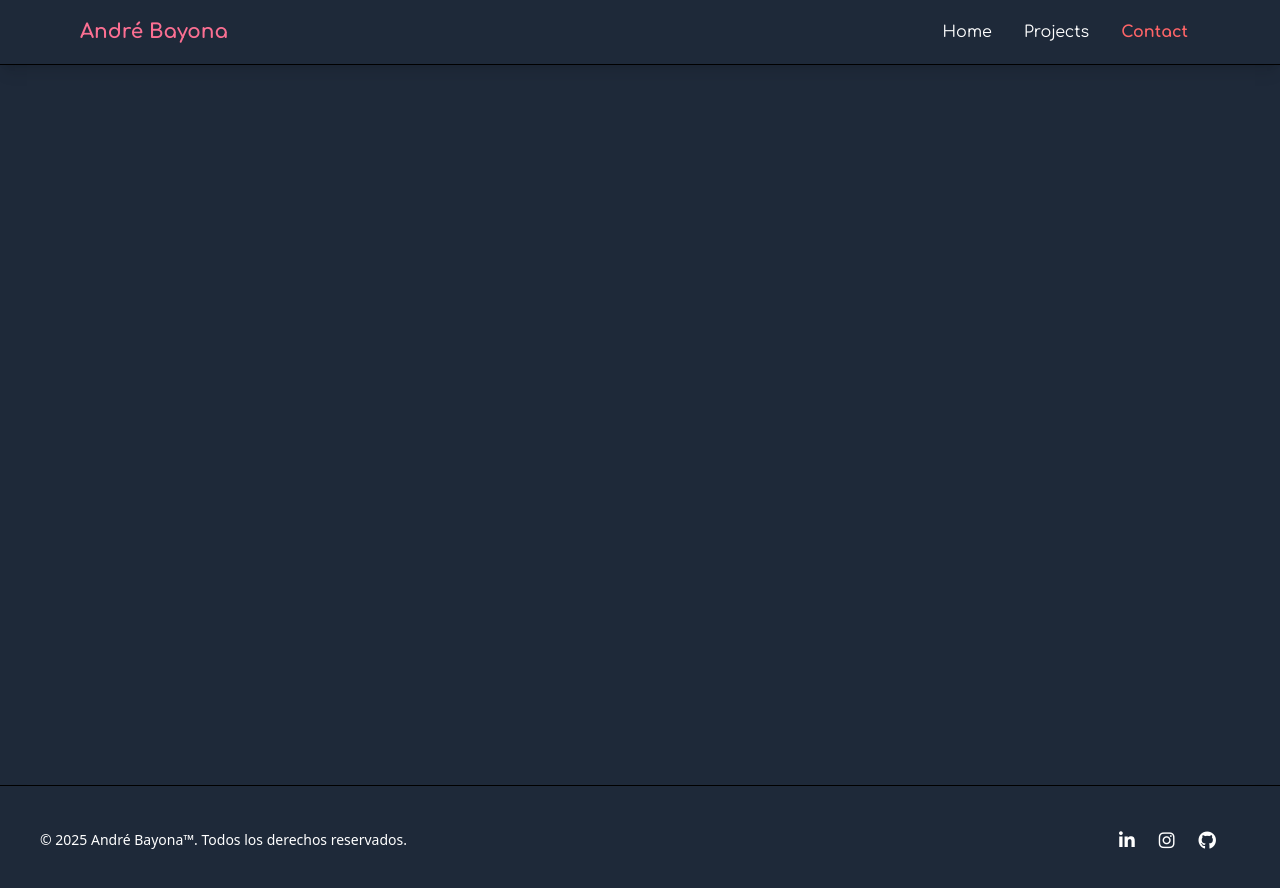
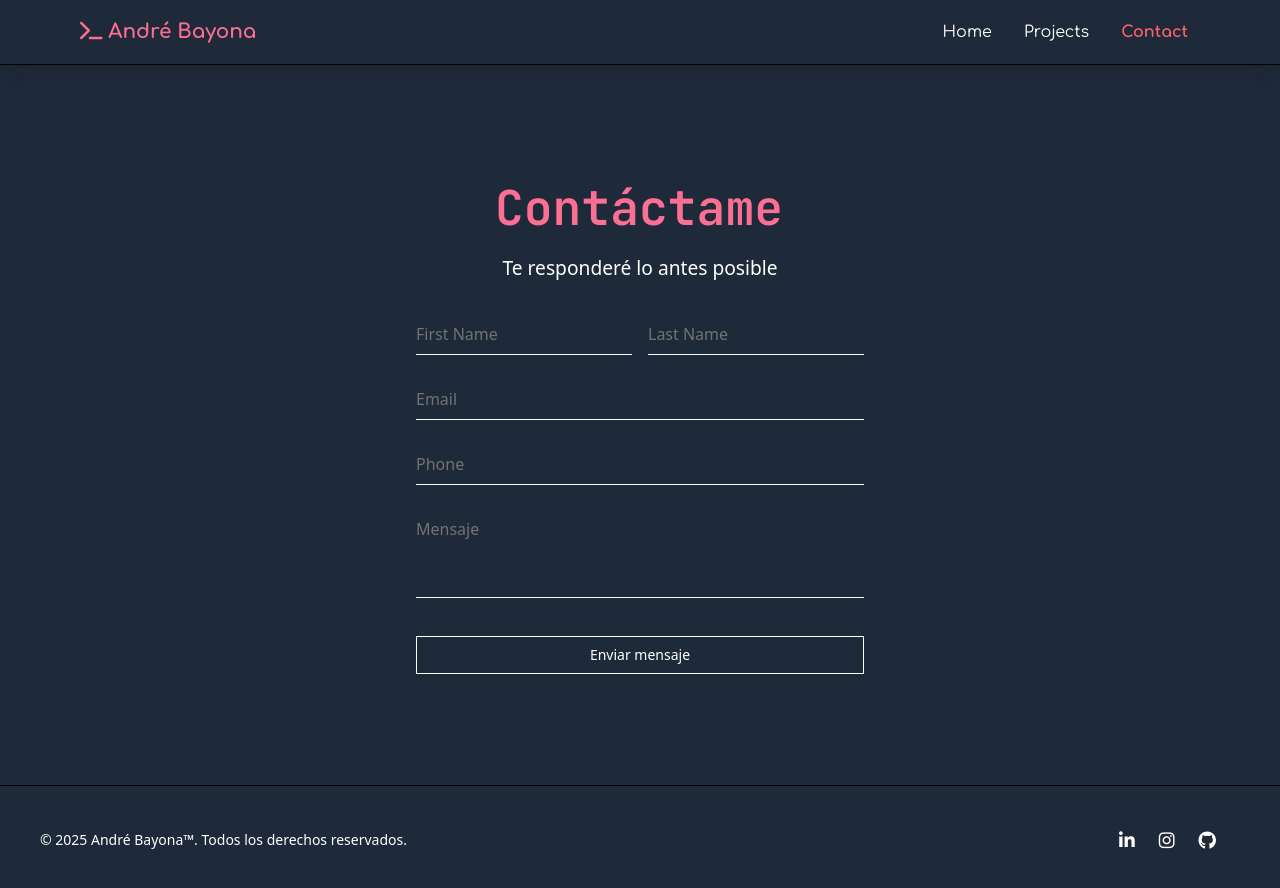
Before and after one commit to andrebm99/portfolio, a React (Vite) app: page /contact in a window 1280 px wide. Shown: the top 888 px of the page. Built offline with nearby package versions, Linux system fonts and the light colour scheme.

Commit message:
feat: contact desplegado

```diff
--- a/src/components/Header.tsx
+++ b/src/components/Header.tsx
@@ -17,7 +17,7 @@ export default function Header() {
       <nav className="max-w-6xl mx-auto px-4">
         <div className="flex h-16 items-center justify-between">
           <h1 className="text-xl font-bold" id="logo">
-            <a href="/">André Bayona</a>
+            <a href="/"><i className="fa-solid fa-terminal"></i> André Bayona </a>
           </h1>
 
           <button
--- a/src/css/projects.css
+++ b/src/css/projects.css
@@ -10,17 +10,17 @@
   grid-template-columns: repeat(3, 1fr);
 }
 
-.contenedor p{
+.contenedor p {
   font-size: 0.9em;
   color: white;
 }
 
-.tarjetas{
+.tarjetas {
   height: 620px;
   transition: transform 0.2s ease;
 }
 
-.tarjetas:hover{
+.tarjetas:hover {
   transform: scale(1.02);
 }
 
@@ -30,7 +30,7 @@
     align-items: center;
   }
 
-    .contenedor{
+  .contenedor {
     display: flex;
     margin: auto;
     padding: 10px 15px;
@@ -38,5 +38,10 @@
     flex-direction: column;
     grid-template-columns: 1fr;
     gap: 20px;
+    min-height: 100vh;
+  }
+
+  .tarjetas {
+    height: 700px;
   }
 }
--- a/src/pages/Contact.tsx
+++ b/src/pages/Contact.tsx
@@ -1,9 +1,129 @@
+import React, { useState } from "react";
 
+export default function Contact() {
+  {
+    /* Conexión con el backend */
+  }
+  {/*
+    - form: contiene los valores actuales del formulario
+    - setForm: sirve para actualizar esos valores
+    */}
+  const [form, setForm] = useState({
+    first_name: "",
+    last_name: "",
+    email: "",
+    phone: "",
+    message: "",
+  });
 
-export default function Contact(){
-    return(
-        <section className="caja">
+  {
+    /* Si usamos varios tipos de inputs debemos agregar lo siguiente
+    - e: React.ChangeEvent<HTMLInputElement | HTMLSelectElement | HTMLTextAreaElement> */
+  }
+  const handleChange = (e: React.ChangeEvent<HTMLInputElement | HTMLTextAreaElement>) =>{
+    const { name, value } = e.target;
+    setForm({ ...form, [name]: value });
+  }
 
-        </section>
-    )
+  const handleSubmit = async (e: React.FormEvent<HTMLFormElement>) => {
+    e.preventDefault();
+    try{
+        const response = await fetch("https://c714o7k439.execute-api.us-east-1.amazonaws.com/contact", {
+            method: "POST",
+            headers: {
+                "Content-Type": "application/json"
+            },
+            body: JSON.stringify(form),
+        });
+
+        if(!response.ok) throw new Error("Error al enviar mensaje.");
+
+        alert("El mensaje fue enviado correctamente.");
+        setForm({
+            first_name: "",
+            last_name: "",
+            email: "",
+            phone: "",
+            message: ""
+        });
+    } catch(error){
+        alert("Error al enviar el mensaje!.");
+    }
+  }
+
+  return (
+    <section className="caja min-h-screen flex items-center justify-center px-6">
+      <form onSubmit={handleSubmit} className="w-full max-w-md space-y-8">
+        {/* Title */}
+        <div className="text-center">
+          <h2 className="text-2xl font-semibold text-white">Contáctame</h2>
+          <p className="mt-2 text-sm text-neutral-400">
+            Te responderé lo antes posible
+          </p>
+        </div>
+
+        {/* Inputs */}
+        <div className="space-y-6">
+          <div className="grid grid-cols-1 md:grid-cols-2 gap-4">
+            {/*
+                - Esta es la forma correcta de dividir los dos campos con tailwind css
+                - utilizamos grid.
+            */}
+            <input
+              type="text"
+              name="first_name"
+              placeholder="First Name"
+              value={form.first_name}
+              onChange={handleChange}
+              className="w-full bg-transparent border-b border-neutral-50 py-2 text-white placeholder-neutral-500 focus:border-white focus:outline-none transition"
+            />
+
+            <input
+              type="text"
+              name="last_name"
+              placeholder="Last Name"
+              value={form.last_name}
+              onChange={handleChange}
+              className="w-full bg-transparent border-b border-neutral-50 py-2 text-white placeholder-neutral-500 focus:border-white focus:outline-none transition"
+            />
+          </div>
+
+          <input
+            type="email"
+            name="email"
+            placeholder="Email"
+            value={form.email}
+            onChange={handleChange}
+            className="w-full bg-transparent border-b border-neutral-50 py-2 text-white placeholder-neutral-500 focus:border-white focus:outline-none transition"
+          />
+
+          <input
+            type="tel"
+            name="phone"
+            placeholder="Phone"
+            value={form.phone}
+            onChange={handleChange}
+            className="w-full bg-transparent border-b border-neutral-50 py-2 text-white placeholder-neutral-500 focus:border-white focus:outline-none transition"
+          />
+
+          <textarea
+            rows={3}
+            name="message"
+            placeholder="Mensaje"
+            value={form.message}
+            onChange={handleChange}
+            className="w-full bg-transparent border-b border-neutral-50 py-2 text-white placeholder-neutral-500 focus:border-white focus:outline-none transition resize-none"
+          />
+        </div>
+
+        {/* Button */}
+        <button
+          type="submit"
+          className="w-full border border-white py-2 text-sm font-medium text-white hover:bg-white hover:text-black transition"
+        >
+          Enviar mensaje
+        </button>
+      </form>
+    </section>
+  );
 }
```
Lines whose indentation alone changed are shown as unchanged.
